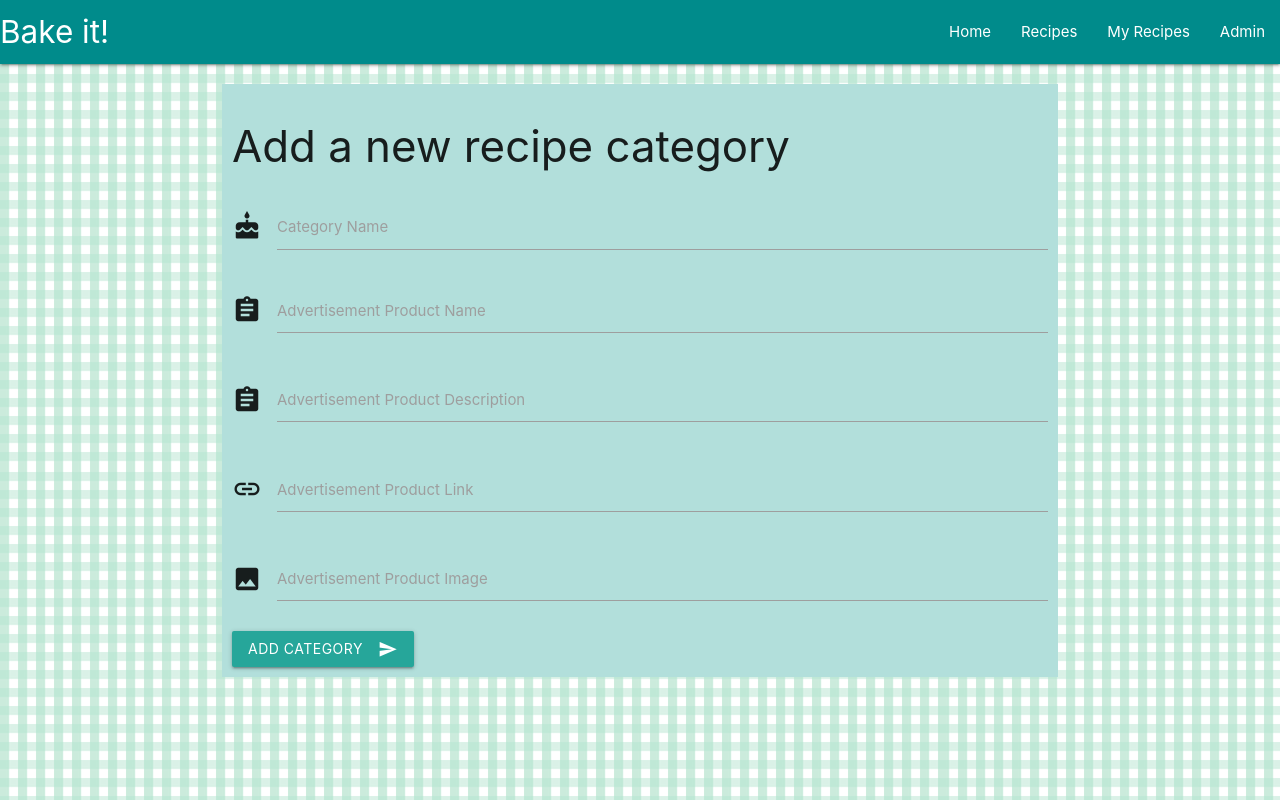
After one commit to MelBoardman/bake-it, a Flask app: page /add_category in a window 1280 px wide. The commit adds this page. Run offline with Flask 2, Linux system fonts and the light colour scheme; the visitor is signed in with stand-in values (Sample User, id 1); data that the repository does not hold is empty; some libraries are stand-ins or nearby versions.

Commit message:
Added add_category for Admin.. Altered references to category Id as removed for simplicity.

```diff
--- a/app.py
+++ b/app.py
@@ -76,6 +76,24 @@ def my_recipes(username):
 def admin_page(username):
   return render_template("admin.html", admin = True, logged_in = True, username =session['username'], categories = (mongo.db.recipe_category.find()), recipes=mongo.db.recipes.find())
 
+@app.route("/add_category")
+def add_category():
+  return render_template("add_category.html", admin = True, logged_in = True, username =session['username'], categories = (mongo.db.recipe_category.find()))
+
+@app.route("/insert_category", methods=['POST', 'GET'])
+def insert_category():
+  categories = mongo.db.recipe_category
+  categories.insert_one(
+    {
+        'category_name': request.form.get('category_name'),
+        'ad_links': {'ad_product_name': request.form.get('ad_product_name'),
+                      'ad_product_description': request.form.get('ad_product_description'),
+                      'ad_product_link': request.form.get('ad_product_link'),
+                      'ad_product_image': request.form.get('ad_product_image')
+    }})
+  return redirect(url_for('admin_page', username =session['username'], logged_in = True, admin = True))
+
+
 @app.route("/get_recipes")
 def get_recipes():
   if 'username' in session:
@@ -113,7 +131,7 @@ def insert_recipe():
         'recipe_name': request.form.get('recipe_name'),
         'added_by': session['username'],
         'description': request.form.get('recipe_description'),
-        'category_id': int(request.form.get('category_name')),
+        'category_name': request.form.get('category_name'),
         'prep_time': request.form.get('prep_time'),
         'cook_time': request.form.get('cook_time'),
         'ingredients': request.form.getlist('myIngredients[]'),
@@ -141,7 +159,7 @@ def update_recipe(recipe_id):
         'recipe_name': request.form.get('recipe_name'),
         'added_by': session['username'],
         'description': request.form.get('recipe_description'),
-        'category_id': int(request.form.get('category_name')),
+        'category_name': request.form.get('category_name'),
         'prep_time': request.form.get('prep_time'),
         'cook_time': request.form.get('cook_time'),
         'ingredients': request.form.getlist('myIngredients[]'),
--- /dev/null
+++ b/templates/add_category.html
@@ -0,0 +1,68 @@
+{% extends 'base.html' %}
+{% block content %}
+<div class="container">
+
+    <form action="{{ url_for('insert_category') }}" method="POST" class="col s12 add-recipe">
+        <h3>Add a new recipe category</h3>
+        <!-- category name -->
+        <div class="row">
+            <div class="input-field col s12">
+                <i class="material-icons prefix">cake</i>
+                <input id="category_name" name="category_name" type="text" class="validate" />
+                <label for="icon_prefix">Category Name</label>
+            </div>
+        </div>
+
+        <!-- Advertisement Product Name -->
+        <div class="row">
+            <div class="input-field col s12">
+                <i class="material-icons prefix">assignment</i>
+                <textarea id="ad_product_name" class="materialize-textarea" name="ad_product_name"></textarea>
+                <label for="ad_product_name">Advertisement Product Name</label>
+            </div>
+        </div>
+        <!-- Advertisement Product Description -->
+        <div class="row">
+            <div class="input-field col s12">
+                <i class="material-icons prefix">assignment</i>
+                <textarea id="ad_product_description" class="materialize-textarea"
+                    name="ad_product_description"></textarea>
+                <label for="ad_product_description">Advertisement Product Description</label>
+            </div>
+        </div>
+
+        <!-- Advertisement Product Link -->
+        <div class="row">
+            <div class="input-field col s12">
+                <i class="material-icons prefix">link</i>
+                <textarea id="ad_product_link" class="materialize-textarea" name="ad_product_link"></textarea>
+                <label for="ad_product_link">Advertisement Product Link</label>
+            </div>
+        </div>
+
+        <!-- Advertisement Product image -->
+        <div class="row">
+            <div class="input-field col s12">
+                <i class="material-icons prefix">photo</i>
+                <textarea id="ad_product_image" class="materialize-textarea" name="ad_product_image"></textarea>
+                <label for="ad_product_image">Advertisement Product Image</label>
+            </div>
+        </div>
+
+
+
+        <!-- add category button -->
+
+
+        <button class="btn waves-effect waves-light" type="submit" name="action">
+            Add Category
+            <i class="material-icons right">send</i>
+        </button>
+
+    </form>
+</div>
+<script src="static\js\main.js"></script>
+
+
+
+{% endblock %}
--- a/templates/add_recipe.html
+++ b/templates/add_recipe.html
@@ -48,7 +48,7 @@
       <select id="category" name="category_name">
         <option value="" disabled selected>Choose recipe category</option>
         {% for cat in categories %}
-        <option value="{{cat.category_id}}">{{cat.category_name}}</option>
+        <option value="{{cat.category_name}}">{{cat.category_name}}</option>
         {% endfor %}
       </select>
       <!-- <label>Recipe Category</label> -->
--- a/templates/all_recipes.html
+++ b/templates/all_recipes.html
@@ -41,7 +41,7 @@
             <div class="card-content">
                 <p>Recipe Category:</strong>
                     {% for cat in cat_list %}
-                    {% if cat['category_id'] == recipe.category_id %}
+                    {% if cat['category_name'] == recipe.category_name %}
                     {{cat['category_name'].capitalize()}}
                     {% endif %}
                     {% endfor %}</strong> </p>
--- a/templates/edit_recipe.html
+++ b/templates/edit_recipe.html
@@ -49,13 +49,13 @@
             <i class="material-icons prefix">assignment</i>
             <select id="category" name="category_name">
                 {% for cat in cat_list %}
-                {% if cat['category_id'] == recipe.category_id %}
+                {% if cat['category_name'] == recipe.category_name %}
                 <option value="" disabled selected>
-                    {{cat['category_name'].capitalize()}}</option>
+                    {{recipe.category_name.capitalize()}}</option>
                 {% endif %}
                 {% endfor %}
                 {% for cat in categories %}
-                <option value="{{cat.category_id}}">{{cat.category_name}}</option>
+                <option value="{{cat.category_name}}">{{cat.category_name}}</option>
                 {% endfor %}
             </select>
             <label>Recipe Category</label>
--- a/templates/my_recipes.html
+++ b/templates/my_recipes.html
@@ -19,7 +19,7 @@
             <div class="card-content">
                 <p>Category:<strong>
                         {% for cat in cat_list %}
-                        {% if cat['category_id'] == recipe.category_id %}
+                        {% if cat['category_name'] == recipe.category_name %}
                         {{cat['category_name'].capitalize()}}
                         {% endif %}
                         {% endfor %} </strong></p>
```
Also changed, not shown: templates/admin.html (+8 -1 lines), templates/recipe.html (+7 -9 lines).
